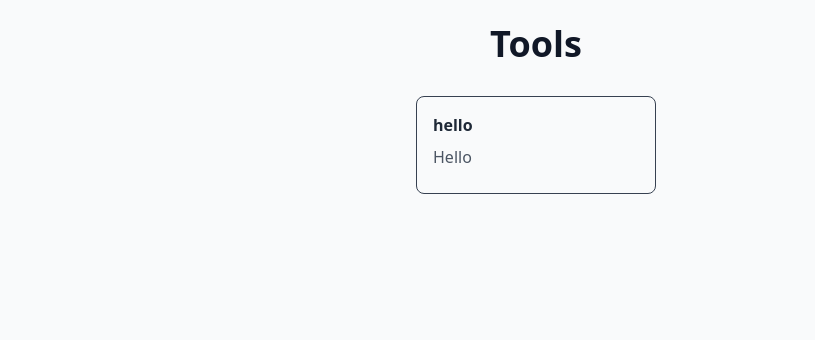
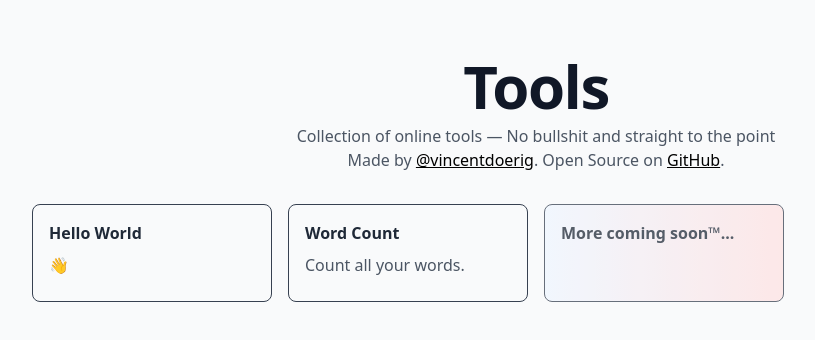
Before and after one commit to vincentdoerig/tools, a Vue app: page / in a window 1280 px wide. Shown: the top 340 px of the page, without its empty margins (104-919 px from the left). Built offline with nearby package versions, Linux system fonts and the light colour scheme; a web font is replaced by a local one; what @tailwindcss/typography would draw is missing.

Commit message:
feat: create WordCount and improve overall design

```diff
--- a/src/App.vue
+++ b/src/App.vue
@@ -1,5 +1,16 @@
 <template>
-  <div class="px-4 mx-auto max-w-7xl sm:px-6 lg:px-8">
+  <div class="px-4 pt-4 mx-auto md:pt-8 max-w-7xl sm:px-6 lg:px-8">
+    <nav
+      v-if="$route.path !== '/'"
+      class="text-xs sm:text-sm"
+    >
+      <router-link
+        to="/"
+        class="text-gray-700 hover:text-gray-800 focus:text-black"
+      >
+        &larr; All Tools
+      </router-link>
+    </nav>
     <router-view />
   </div>
 </template>
@@ -7,8 +18,5 @@
 <script lang="ts">
 import { defineComponent } from 'vue'
 
-export default defineComponent({
-  components: {
-  },
-})
+export default defineComponent({})
 </script>
--- a/src/Home.vue
+++ b/src/Home.vue
@@ -1,14 +1,38 @@
 <template>
   <div class="max-w-5xl mx-auto my-6">
     <div class="flex flex-col items-center justify-center">
-      <h1 class="mb-8 text-4xl font-bold text-gray-900">
+      <h1 class="mb-2 text-4xl font-extrabold text-gray-900 sm:text-5xl sm:tracking-tight lg:text-6xl">
         Tools
       </h1>
-      <Card
-        title="hello"
-        slug="about"
-        description="Hello"
-      />
+      <p class="text-center text-gray-600">
+        Collection of online tools — No bullshit and straight to the point
+      </p>
+      <p class="text-center text-gray-600">
+        Made by <a
+          class="font-medium text-black underline hover:text-gray-800"
+          href="https://doerig.dev"
+        >@vincentdoerig</a>. Open Source on <a
+          class="font-medium text-black underline hover:text-gray-800"
+          href="https://github.com/vincentdoerig/tools"
+        >GitHub</a>.
+      </p>
+      <div class="grid grid-cols-none gap-4 mt-8 sm:grid-cols-2 md:grid-cols-3 lg:grid-cols-4">
+        <Card
+          title="Hello World"
+          slug="hello"
+          description="👋"
+        />
+        <Card
+          title="Word Count"
+          slug="word-count"
+          description="Count all your words."
+        />
+        <Card
+          title="More coming soon™..."
+          slug="/"
+          class="opacity-75 bg-gradient-to-r from-blue-50 to-red-100"
+        />
+      </div>
     </div>
   </div>
 </template>
--- a/src/components/HelloWorld.vue
+++ b/src/components/HelloWorld.vue
@@ -1,12 +1,18 @@
 <template>
-  <div class="prose">
-    <h1>Hello World!</h1>
-  </div>
+  <ToolsComponent
+    title="Hello World"
+    description="Hello, this website is a collection of online tools I need and use. No bullshit and straight to the point."
+  />
 </template>
 
 <script lang="ts">
 import { defineComponent } from 'vue'
 
+import ToolsComponent from './ToolsComponent.vue'
+
 export default defineComponent({
+  components: {
+    ToolsComponent,
+  },
 })
 </script>
--- /dev/null
+++ b/src/components/ToolsComponent.vue
@@ -0,0 +1,30 @@
+<template>
+  <div>
+    <div class="mt-2 mb-8">
+      <h1 class="text-4xl font-extrabold text-gray-900 sm:text-5xl sm:tracking-tight lg:text-6xl">
+        {{ title }}
+      </h1>
+      <p class="text-gray-600">
+        {{ description }}
+      </p>
+    </div>
+    <slot />
+  </div>
+</template>
+
+<script lang="ts">
+import { defineComponent } from 'vue'
+
+export default defineComponent({
+  props: {
+    title: {
+      type: String,
+      default: '',
+    },
+    description: {
+      type: String,
+      default: '',
+    },
+  },
+})
+</script>
--- /dev/null
+++ b/src/components/WordCount.vue
@@ -0,0 +1,44 @@
+<template>
+  <ToolsComponent
+    title="Word Count"
+    description="Text is saved locally on every edit."
+  >
+    <textarea
+      v-model="words"
+      class="w-full rounded-md "
+      rows="10"
+      placeholder="Start typing or paste your text..."
+      autofocus
+    />
+    <div class="flex flex-wrap justify-between max-w-md text-gray-800 tabular-nums">
+      <p>{{ wordCount }} Words</p>
+      <p>{{ charCount }} Characters</p>
+      <p>{{ sentenceCount }} <span v-if="sentenceCount === 1">Sentence</span> <span v-else>Sentences</span></p>
+    </div>
+  </ToolsComponent>
+</template>
+
+<script lang="ts">
+import { defineComponent, watch, ref, computed } from 'vue'
+
+import ToolsComponent from './ToolsComponent.vue'
+
+export default defineComponent({
+  components: {
+    ToolsComponent,
+  },
+
+  setup() {
+
+    const words = ref(localStorage.getItem('words') || '')
+    const charCount = computed(() => words.value.length)
+    const wordCount = computed(() => words.value.split(/\S+/g).length - 1 )
+    const sentenceCount = computed(() => words.value.split(/\s+[^.!?]*[.!?]/).length - 1)
+
+    watch(words, (content) => {
+      localStorage.setItem('words', content)
+    })
+    return { words, charCount, wordCount, sentenceCount }
+  },
+})
+</script>
--- a/src/main.ts
+++ b/src/main.ts
@@ -4,11 +4,13 @@ import App from './App.vue'
 import './index.css'
 
 import Home from './Home.vue'
-import About from './components/HelloWorld.vue'
+import Hello from './components/HelloWorld.vue'
+import WordCount from './components/WordCount.vue'
 
 const routes = [
   { path: '/', component: Home },
-  { path: '/about', component: About },
+  { path: '/word-count', component: WordCount },
+  { path: '/hello', component: Hello },
 ]
 
 const app = createApp(App)
```
